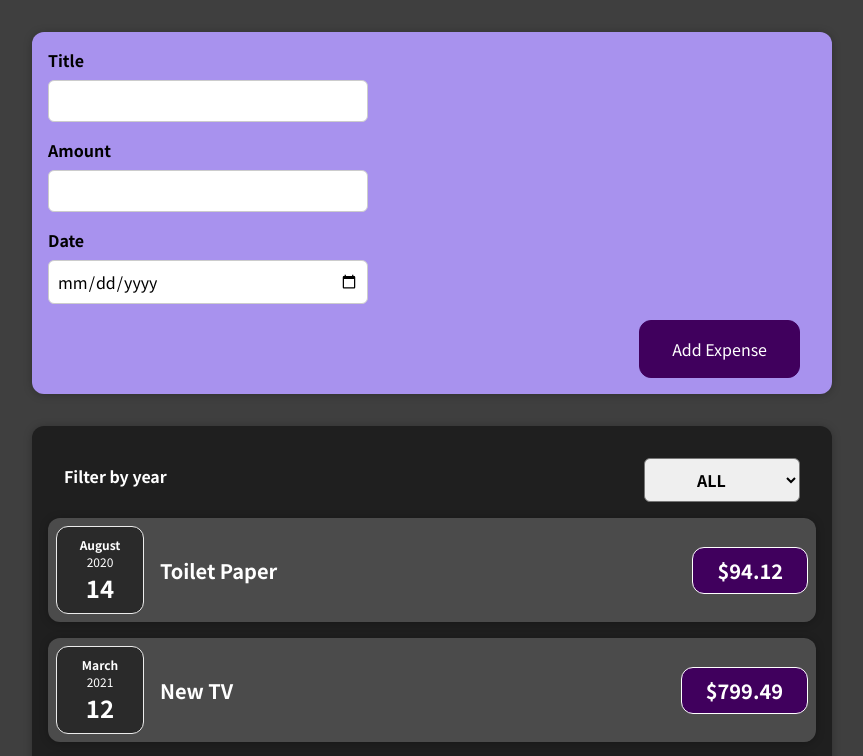
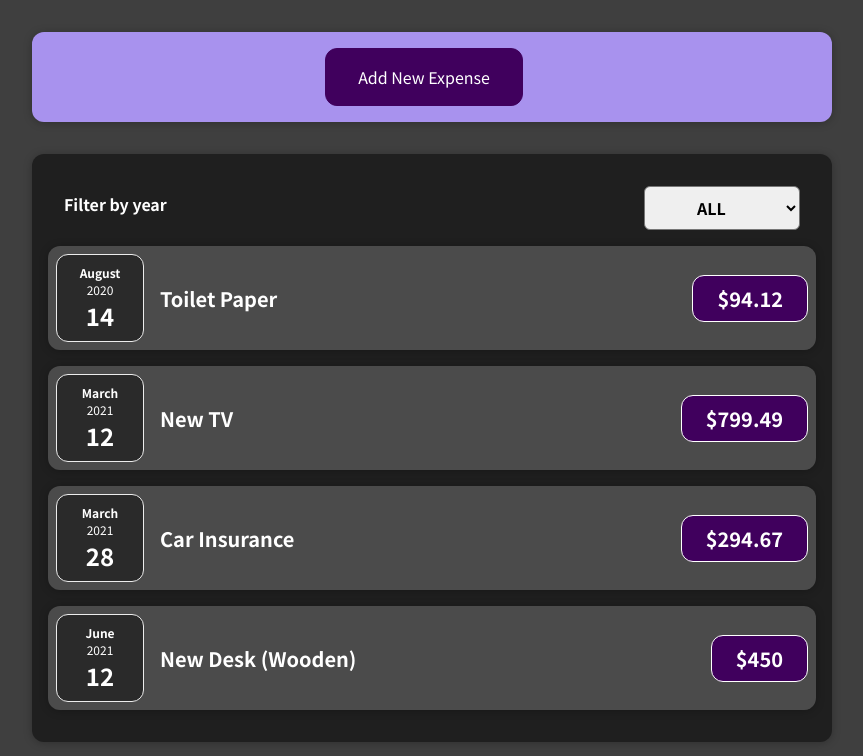
Before and after one commit to dopamine-s-archive/expense-tracker-app, a React (Create React App) app: page / in a window 1280 px wide. Shown: the top 756 px of the page, without its empty margins (208-1071 px from the left). Built offline with nearby package versions, Linux system fonts and the light colour scheme.

Commit message:
adds condition for  New Expense component

```diff
--- a/src/components/NewExpense/ExpenseForm.js
+++ b/src/components/NewExpense/ExpenseForm.js
@@ -1,5 +1,4 @@
 import { useState } from 'react';
-
 import './ExpenseForm.css';
 
 export default function ExpenseForm(props) {
@@ -22,17 +21,19 @@ export default function ExpenseForm(props) {
   const submitHandler = (event) => {
     event.preventDefault();
 
+    if (enteredTitle && enteredAmount) {
       const expenseData = {
         title: enteredTitle,
-      amount: parseInt(enteredAmount),
-      date: new Date(enteredDate)
+        amount: enteredAmount,
+        date: enteredDate ? new Date(enteredDate) : new Date()
       }
 
       props.onSaveExpenseData(expenseData);
-    console.log('in ExpenseForm.js - expenseData',expenseData);
+      console.log('in ExpenseForm.js - expenseData', expenseData);
       setEnteredTitle('');
       setEnteredAmount('');
       setEnteredDate('');
+    }
   };
 
   return <form onSubmit={submitHandler}>
@@ -71,7 +72,17 @@ export default function ExpenseForm(props) {
       </div>
     </div>
     <div className="new-expense__actions">
-      <button type="submit">Add Expense</button>
+      <button
+        type="button"
+        onClick={props.onCancelAddingExpense}
+      >
+        Cancel
+      </button>
+      <button
+        type="submit"
+      >
+        Add Expense
+      </button>
     </div>
   </form>
 };
--- a/src/components/NewExpense/NewExpense.js
+++ b/src/components/NewExpense/NewExpense.js
@@ -1,7 +1,10 @@
+import { useState } from 'react';
 import ExpenseForm from './ExpenseForm';
 import './NewExpense.css';
 
 export default function NewExpense(props) {
+  const [isAddingExpense, setIsAddingExpense] = useState(false);
+
   const saveExpenseDataHandler = (enteredExpenseData) => {
     const expenseData = {
       ...enteredExpenseData,
@@ -11,7 +14,31 @@ export default function NewExpense(props) {
     props.onAddExpense(expenseData);
   };
 
+  const startAddingExpenseHandler = () => {
+    setIsAddingExpense(true);
+  };
+
+  const stopAddingExpenseHandler = () => {
+    setIsAddingExpense(false);
+  };
+
   return <div className="new-expense">
-    <ExpenseForm onSaveExpenseData={saveExpenseDataHandler} />
+    {
+      !isAddingExpense && (
+        <button
+          onClick={startAddingExpenseHandler}
+        >
+          Add New Expense
+        </button>
+      )
+    }
+    {
+      isAddingExpense && (
+        <ExpenseForm
+          onSaveExpenseData={saveExpenseDataHandler}
+          onCancelAddingExpense={stopAddingExpenseHandler}
+        />
+      )
+    }
   </div>
 };
```
Lines whose indentation alone changed are shown as unchanged.
